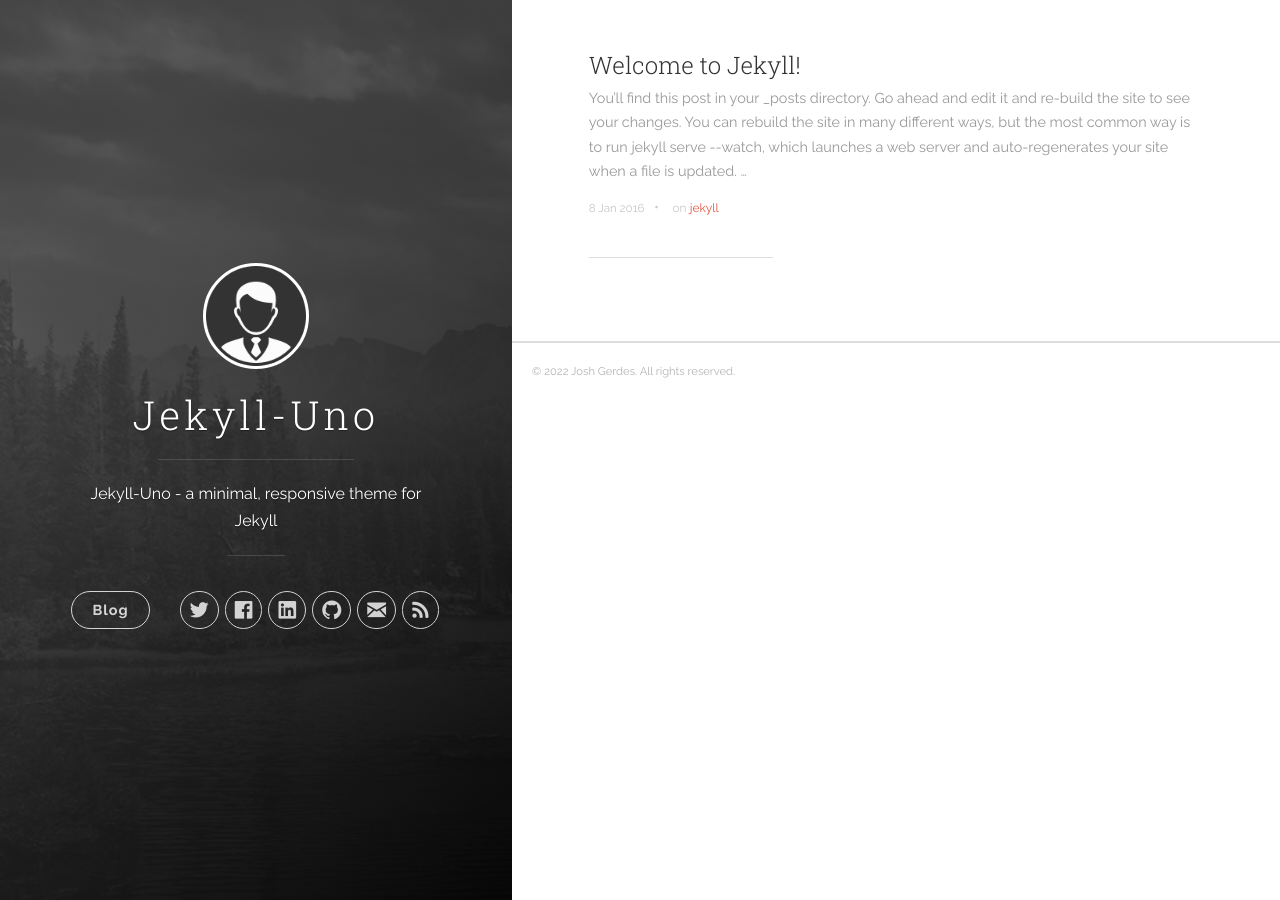
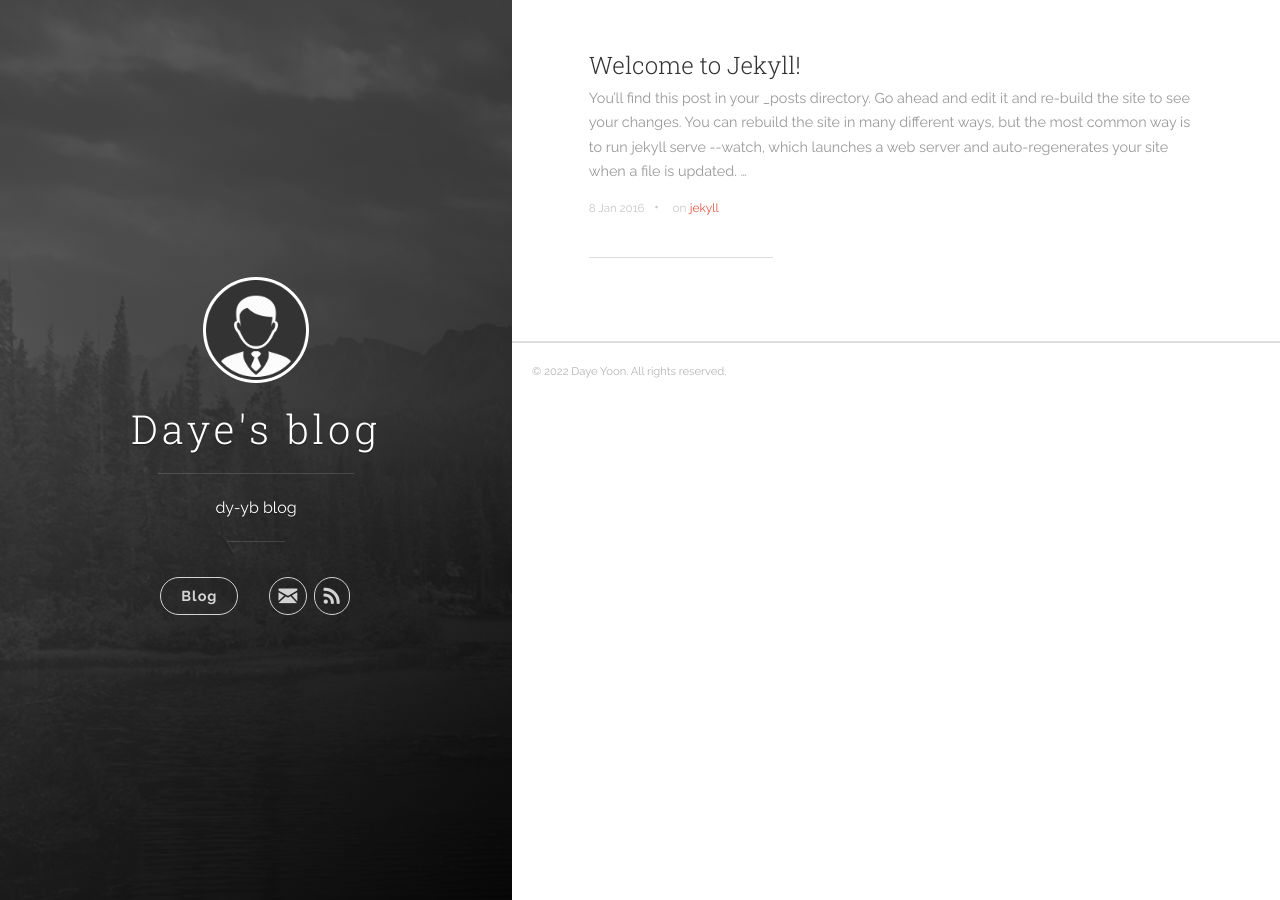
Before and after one commit to dy-yb/dy-yb.github.io, a Jekyll site: the page built from index.html, in a window 1280 px wide. Built offline with Jekyll 4.4.1, drawn with Linux system fonts in a browser that asks for light colours; the list of posts is cut into pages by our own code.

Commit message:
edit config

```diff
--- a/_config.yml
+++ b/_config.yml
@@ -1,6 +1,6 @@
 # Site settings
-title: Jekyll-Uno
-description: 'Jekyll-Uno - a minimal, responsive theme for Jekyll'
+title: Daye's blog
+description: 'dy-yb blog'
 url: 'https://dy-yb.github.io'
 baseurl: '/'
 # google_analytics: 'UA-XXXXXX-X'
@@ -8,12 +8,12 @@
 # disable_landing_page: true
 
 author:
-  name: 'Josh Gerdes'
-  email: josh@joshgerdes.com
-  twitter_username: joshgerdes
-  facebook_username: joshgerdes
-  github_username:  joshgerdes
-  linkedin_username:  joshgerdes
+  name: 'Daye Yoon'
+  email: daye.elin.yoon@gmail.com
+  twitter_username:
+  facebook_username:
+  github_username:
+  linkedin_username:
 
 defaults:
   -
```
